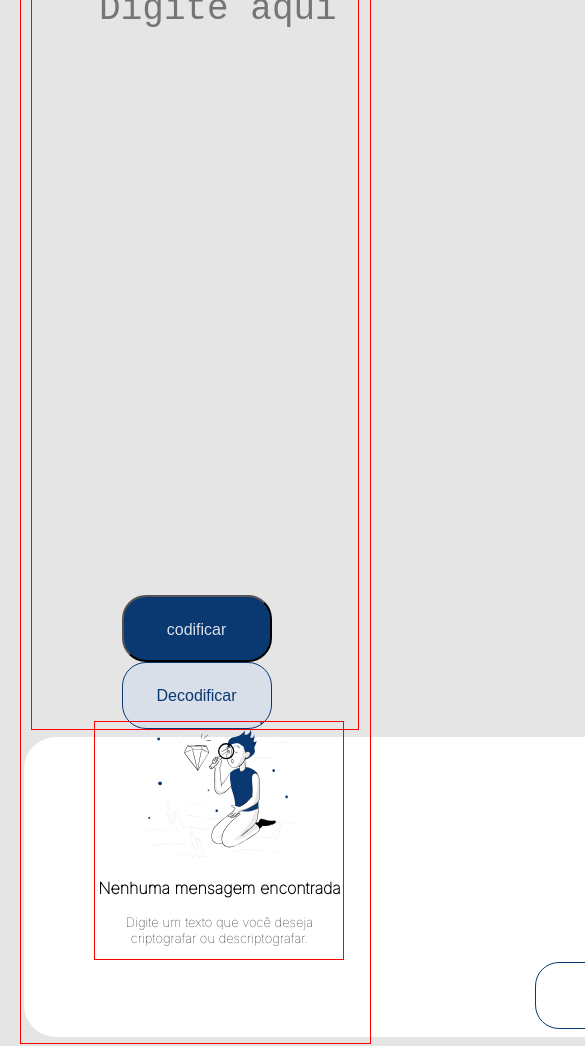
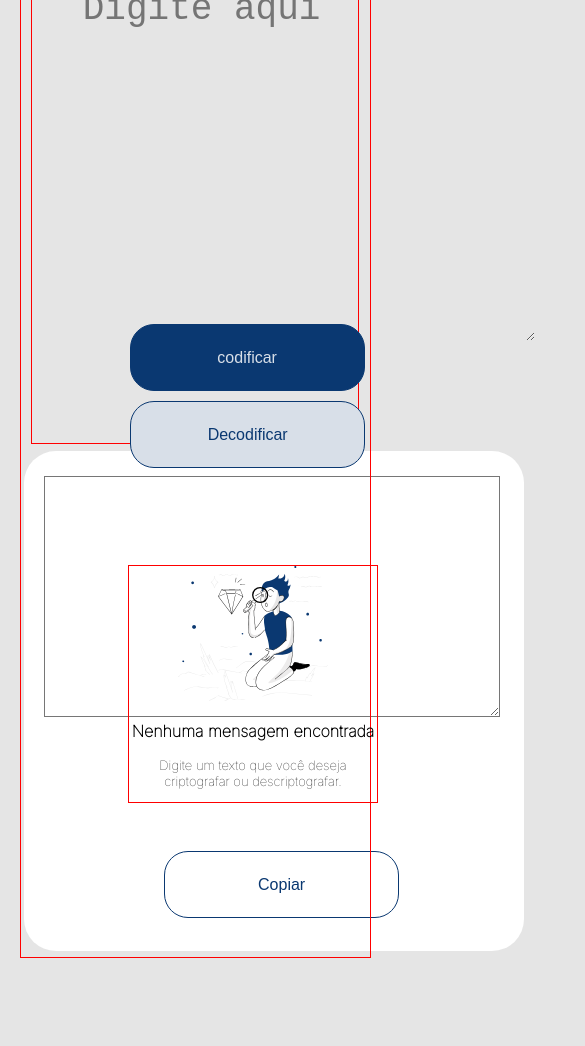
Before and after one commit to CarinaNovais/Alura-Challenge, a plain HTML site: page index.html in a window 390 px wide. Shown: the part 74-1120 px from the top of the page, 585 px wide, since content can reach past the window. After the commit the page ends 1032 px from the top, so only its background shows below. Drawn offline with Linux system fonts and the light colour scheme.

Commit message:
adicionando responsividade

```diff
--- a/index.html
+++ b/index.html
@@ -19,7 +19,6 @@
         <div id="texto">
             <textarea id="msg" name="msg" placeholder="Digite aqui"></textarea>
             <div id="botao">
-                <input type="hidden" value="foi" id="foi">
                 <button id="codificar">codificar</button>
                 <button id="decodificar">Decodificar</button>
             </div>
--- a/style.css
+++ b/style.css
@@ -3,8 +3,8 @@
     /* border: solid red 1px; */
 }
 textarea{
-    resize: none;
-    border: solid pink 1px;
+    /* resize: none;
+    border: solid pink 1px; */
 }
 
 /* textarea:focus, input:focus {
@@ -55,7 +55,7 @@ body{
     font-size: 36px;
     margin: 5% 5% 5% 5%;
     background-color: transparent;
-    border: none;
+    /* border: none; */
 
 }
 
@@ -81,6 +81,7 @@ button{
     width: 328px;
     height: 67px;
     border-radius: 24px;
+    border: solid #0A3871 1px;
 }
 
 #codificar{
@@ -147,6 +148,7 @@ button{
     button{
         width: 150px;
         height: 67px;
+        border: solid #0A3871 1px;
     }
 
     #copiar{
@@ -164,6 +166,12 @@ button{
         right: 5.5%;
         top:30%;
     }
+
+    #res{
+        width: 300px;
+        height: 600px;
+    }
+
     #resposta{
         width: 344px;
         height: 730px;
@@ -189,6 +197,11 @@ button{
         top:75%;
         left: 70%;
     }
+    #res{
+        width: 400px;
+        height: 240px;
+    }
+
     #imgRes{
         width: 150px;
     }
@@ -211,5 +224,80 @@ button{
 }
 
 @media (max-width:900px){
+    #msg{
+        margin: 0 15%;
+        width: 500px;
+        height: 600px;
+    }
 
+    #conteudoAnterior{
+        top:75%;
+        left: 10%;
+    }
+
+    #codificar{
+       position: absolute;
+       left: 25%;
+       top: 55%;
+    }
+
+    #decodificar{
+        position: absolute;
+        top: 62%;
+    }
+
+    button{
+        width: 235px;
+        border: solid #0A3871 1px;
+
+    }
+    #botao{
+        margin: 30% 25%;
+    }
+
+    #copiar{
+        left: 60%;
+        top: 70%;
+
+    }
+
+    #res{
+        width: 350px;
+        height: 235px;
+    }
 }
+
+@media (max-width:750px){
+    #msg{
+        width: 450px;
+        height: 350px;
+    }
+    #res{
+        width: 450px;
+        margin: 5% 4%;
+    }
+
+    #resposta{
+        width: 500px;
+        height: 500px;
+        margin: 2% auto;
+    }
+    #codificar{
+        left: 25.5%;
+        top: 35%;
+     }
+
+     #decodificar{
+         top: 43%;
+     }
+     #conteudoAnterior{
+        top:60%;
+        left: 30%;
+    }
+
+     #copiar{
+        top: 80%;
+        left: 25%;
+
+     }
+}
```
